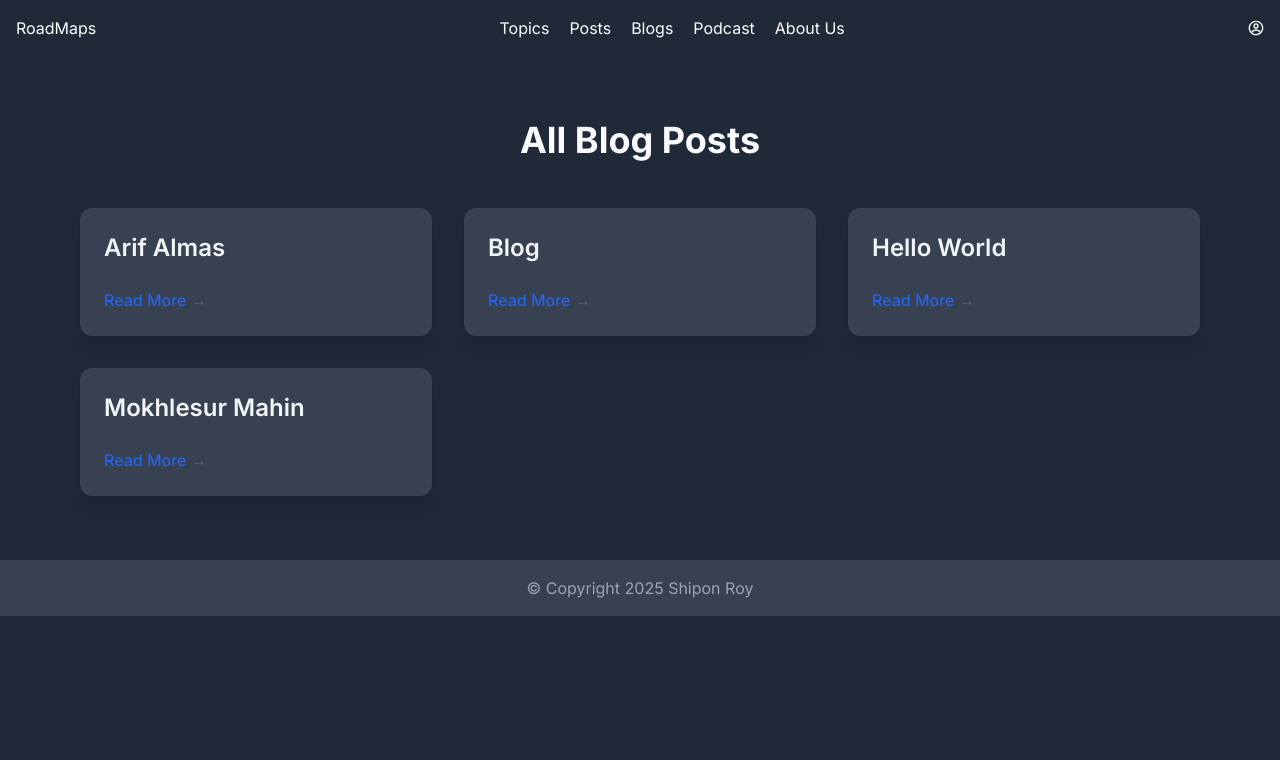
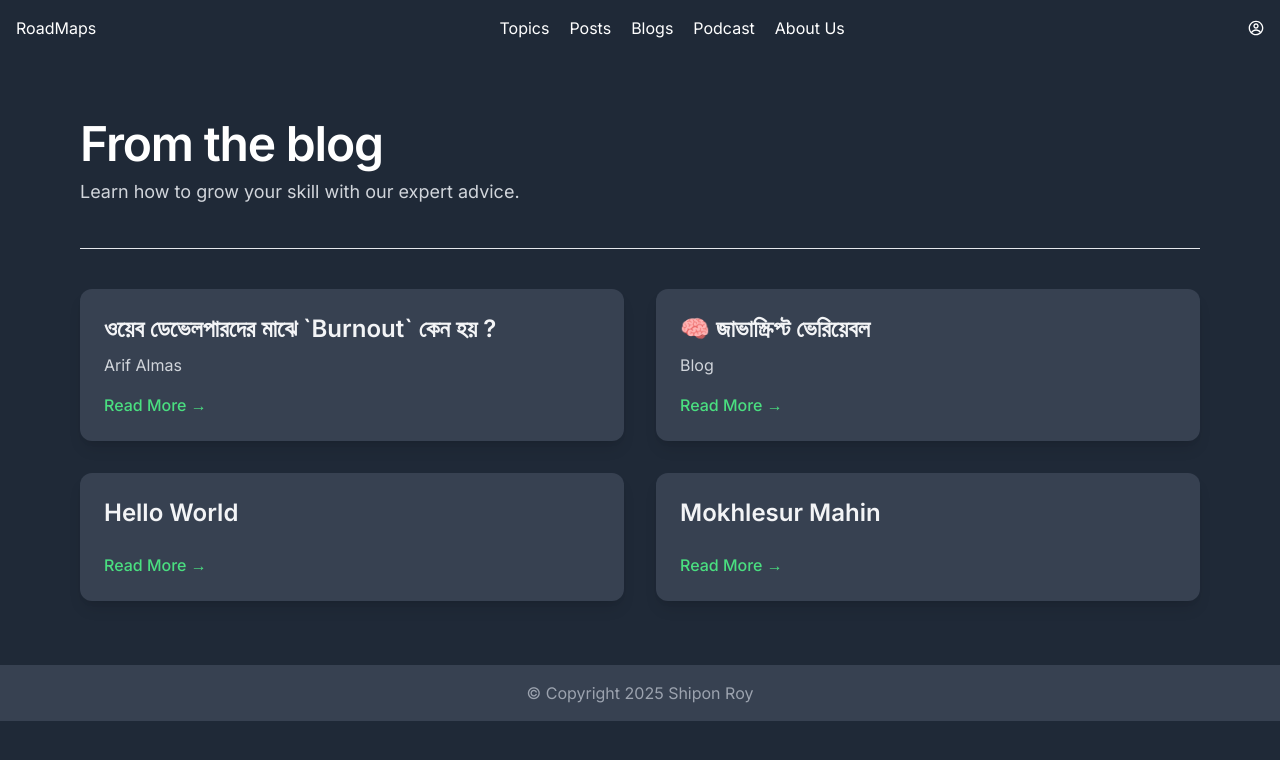
Before and after one commit to Shipon-Roy/roadmaps, a Next.js app: page /blogs in a window 1280 px wide. Shown: the top 760 px of the page. Built offline with nearby package versions, Linux system fonts and the light colour scheme.

Commit message:
blog page update

```diff
--- a/app/blogs/page.js
+++ b/app/blogs/page.js
@@ -6,11 +6,16 @@ export default async function BlogList() {
 
   return (
     <div className="max-w-6xl mx-auto py-16 px-4">
-      <h1 className="text-4xl font-bold mb-12 text-center text-gray-50">
-        All Blog Posts
-      </h1>
-
-      <div className="grid md:grid-cols-2 lg:grid-cols-3 gap-8">
+      <div className="mx-auto max-w-2xl lg:mx-0">
+        <h2 className="text-4xl font-semibold tracking-tight text-pretty text-white sm:text-5xl">
+          From the blog
+        </h2>
+        <p className="mt-2 text-lg/8 text-gray-300">
+          Learn how to grow your skill with our expert advice.
+        </p>
+      </div>
+      <hr className="my-10" />
+      <div className="grid md:grid-cols-1 lg:grid-cols-2 gap-8">
         {posts.map((post) => (
           <Link
             key={post.slug}
@@ -18,16 +23,14 @@ export default async function BlogList() {
             className="block bg-gray-700 shadow-lg rounded-xl overflow-hidden hover:shadow-2xl transition-shadow duration-300 group"
           >
             <div className="p-6">
-              <h2 className="text-2xl font-semibold mb-2 text-gray-100 group-hover:text-blue-600 transition-colors duration-300">
+              <h2 className="text-2xl font-semibold mb-2 text-gray-100  transition-colors duration-300">
                 {post.title || post.slug.replace(/-/g, " ")}
               </h2>
               {post.date && (
-                <p className="text-sm text-gray-500 mb-4">{post.date}</p>
+                <p className="text-sm text-gray-300 mb-4">{post.date}</p>
               )}
-              {post.description && (
-                <p className="text-gray-700">{post.description}</p>
-              )}
-              <span className="inline-block mt-4 text-blue-600 font-medium group-hover:underline">
+              {post.name && <p className="text-gray-300">{post.name}</p>}
+              <span className="inline-block mt-4 text-green-400 font-medium group-hover:underline">
                 Read More →
               </span>
             </div>
--- a/content/blogs/about.mdx
+++ b/content/blogs/about.mdx
@@ -1,8 +1,7 @@
 ---
-title: "Arif Almas"
+name: "Arif Almas"
+title: "ওয়েব ডেভেলপারদের মাঝে `Burnout` কেন হয় ?"
 ---
-
-# ওয়েব ডেভেলপারদের মাঝে `Burnout` কেন হয় ?
 
 ## By Arif Almas / May 2, 2025
 
--- a/content/blogs/blog.mdx
+++ b/content/blogs/blog.mdx
@@ -1,8 +1,7 @@
 ---
-title: "Blog"
+name: "Blog"
+title: "🧠 জাভাস্ক্রিপ্ট ভেরিয়েবল"
 ---
-
-# 🧠 জাভাস্ক্রিপ্ট ভেরিয়েবল
 
 ## blog
 
```
